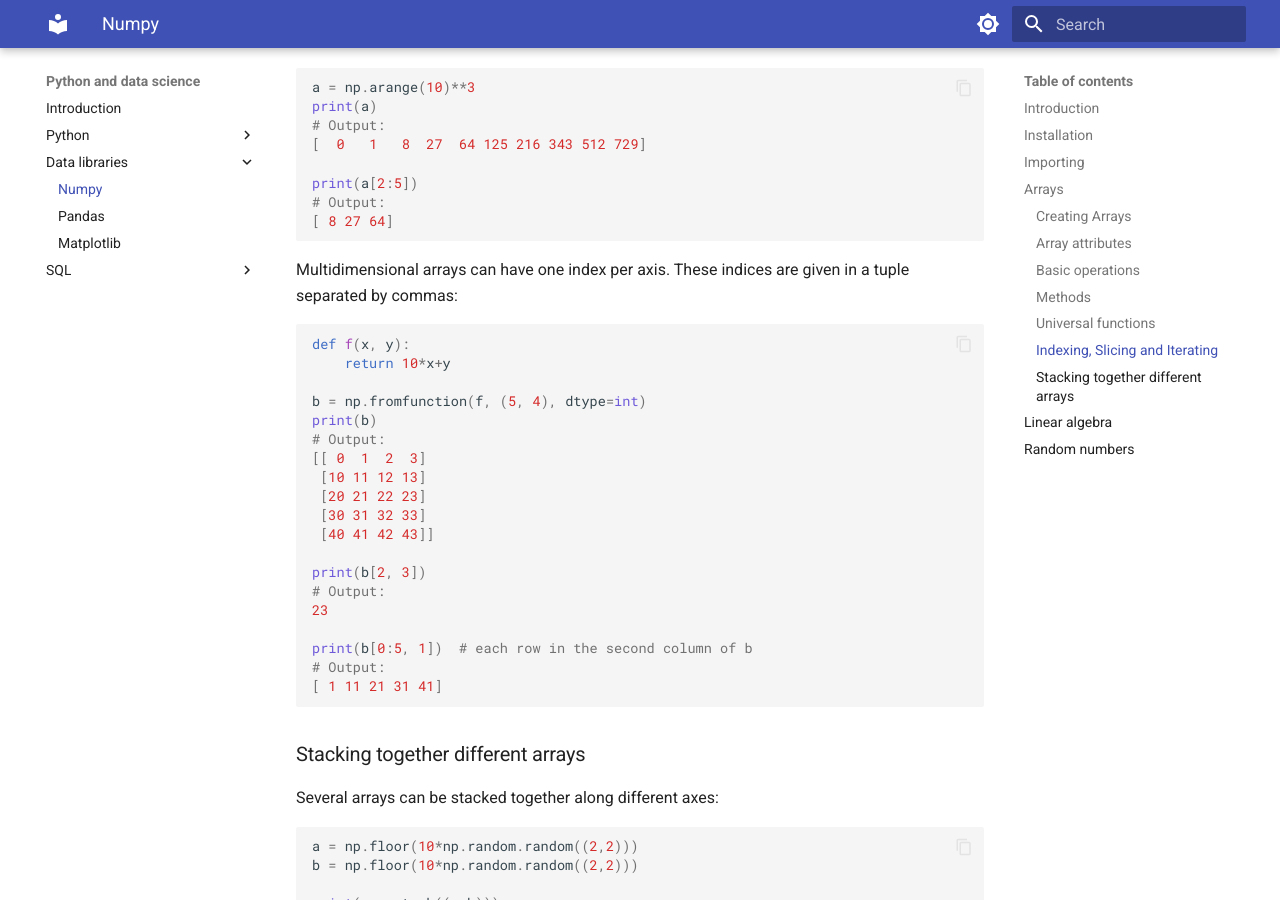
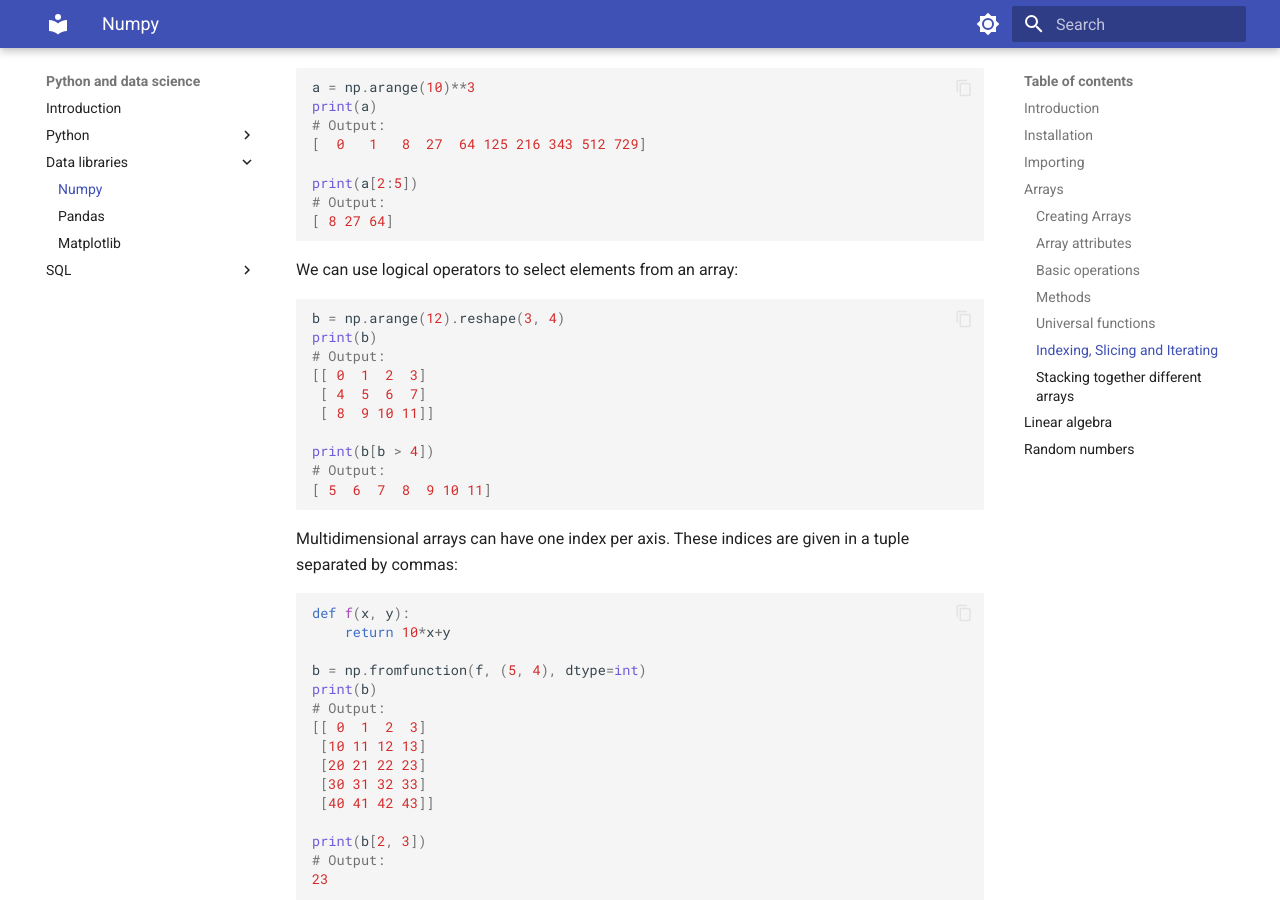
Before and after one commit to gerardpc/python-course, an MkDocs documentation site: the page built from docs/programming/python_libraries/numpy.md, in a window 1280 px wide and 900 px high, scrolled down 4321 px. Built offline with MkDocs 1.6.1 and Material for MkDocs 9.7.7, drawn with Linux system fonts in a browser that asks for light colours.

Commit message:
add logical indexing

````diff
--- a/docs/programming/python_libraries/numpy.md
+++ b/docs/programming/python_libraries/numpy.md
@@ -200,6 +200,21 @@ print(a[2:5])
 [ 8 27 64]
 ```
 
+We can use logical operators to select elements from an array:
+
+```python
+b = np.arange(12).reshape(3, 4)
+print(b)
+# Output:
+[[ 0  1  2  3]
+ [ 4  5  6  7]
+ [ 8  9 10 11]]
+
+print(b[b > 4])
+# Output:
+[ 5  6  7  8  9 10 11]
+```
+
 Multidimensional arrays can have one index per axis. These indices are given in a tuple separated by commas:
 
 ```python
````
